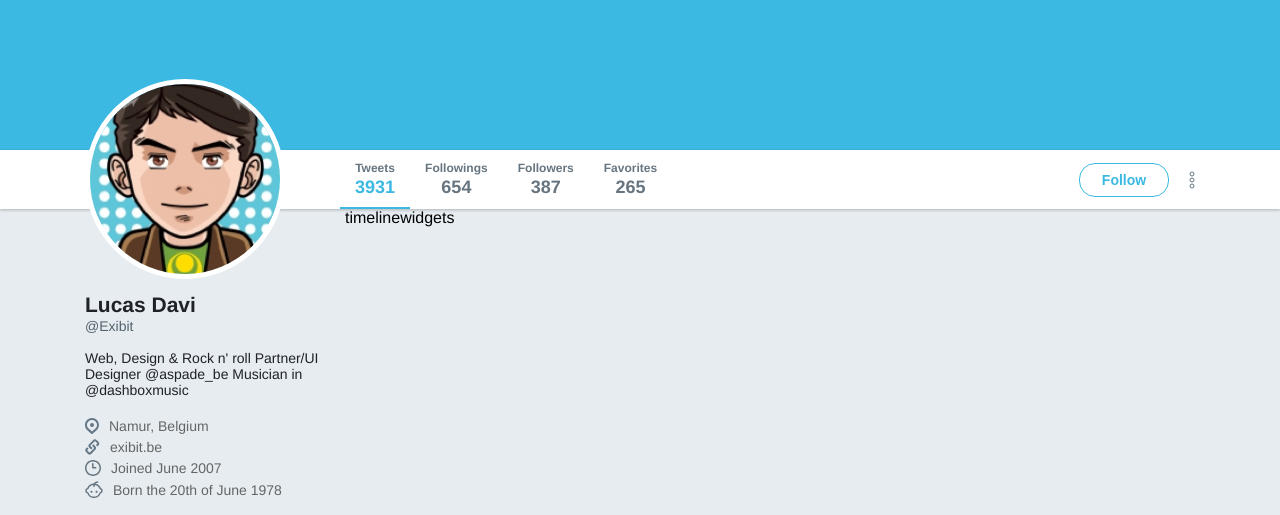
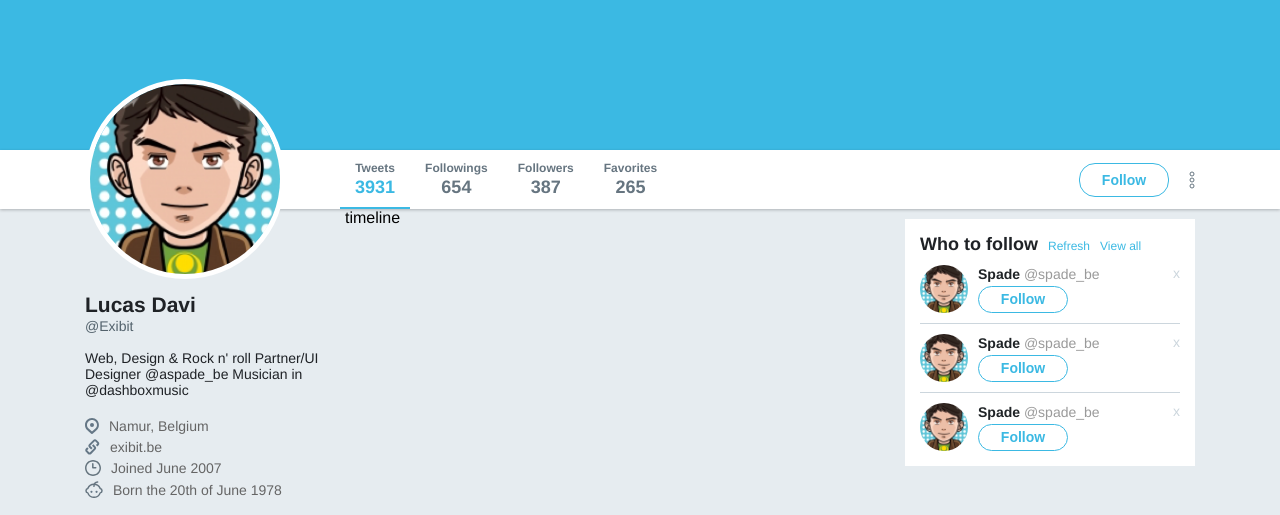
Before and after one commit to lucasdavisan/twitter-clone, a plain HTML site: page index.html in a window 1280 px wide. Shown: the part 276-791 px from the top of the page. Drawn offline with Linux system fonts and the light colour scheme.

Commit message:
Widgets.

```diff
--- a/index.html
+++ b/index.html
@@ -106,7 +106,46 @@
         timeline
       </section>
       <aside class="widgets">
-        widgets
+        <div class="widget follow">
+          <div class="title">
+            <strong>Who to follow</strong>
+            <a href="">Refresh</a>
+            <a href="">View all</a>
+          </div>
+
+          <ul>
+            <li>
+              <div class="profile">
+                <img src="/images/avatar.png" alt="Avatar">
+                <div class="info">
+                  <strong>Spade <span>@spade_be</span></strong>
+                  <button>Follow</button>
+                </div>
+              </div>
+              <a href="">x</a>
+            </li>
+            <li>
+              <div class="profile">
+                <img src="/images/avatar.png" alt="Avatar">
+                <div class="info">
+                  <strong>Spade <span>@spade_be</span></strong>
+                  <button>Follow</button>
+                </div>
+              </div>
+              <a href="">x</a>
+            </li>
+            <li>
+              <div class="profile">
+                <img src="/images/avatar.png" alt="Avatar">
+                <div class="info">
+                  <strong>Spade <span>@spade_be</span></strong>
+                  <button>Follow</button>
+                </div>
+              </div>
+              <a href="">x</a>
+            </li>
+          </ul>
+        </div>
       </aside>
     </div>
   </body>
--- a/style.css
+++ b/style.css
@@ -294,3 +294,117 @@ div.wrapper-content aside.profile .images ul li {
   flex: 1 0 auto;
   margin: 0 5px 5px 0;
 }
+
+div.wrapper-content .timeline {
+  flex: 1;
+}
+
+div.wrapper-content aside.widgets {
+  width: 290px;
+  margin-top: 10px;
+}
+
+div.wrapper-content aside.widgets .widget {
+  background: #fff;
+  padding: 15px;
+}
+
+div.wrapper-content aside.widgets .widget .title {
+  display: flex;
+  align-items: baseline;
+}
+
+div.wrapper-content aside.widgets .widget .title strong {
+  font-size: 18px;
+  color: #1f2226;
+}
+
+div.wrapper-content aside.widgets .widget .title a {
+  color: #3BB9E3;
+  font-size: 12px;
+  text-decoration: none;
+  position: relative;
+  padding-left: 10px;
+}
+
+div.wrapper-content aside.widgets .widget .title a::before {
+  content: "";
+  left: 2px;
+  height: 2px;
+  border-radius: 50%;
+  background-color: #222;
+  margin-left: 5px;
+  margin-left: 5px;
+  position: absolute;
+  left: 4px;
+  top: 6px;
+}
+
+div.wrapper-content aside.widgets .follow ul {
+  list-style: none;
+  margin-top: 10px;
+}
+
+div.wrapper-content aside.widgets .follow ul li {
+  display: flex;
+  justify-content: space-between;
+  border-bottom: 1px solid #ccd6dd;
+  padding-bottom: 10px;
+  margin-bottom: 10px;
+}
+
+div.wrapper-content aside.widgets .follow ul li:last-child {
+  margin-bottom: 0;
+  padding-bottom: 0;
+  border: 0;
+}
+div.wrapper-content aside.widgets .follow ul li .profile {
+  display: flex;
+  align-items: center;
+}
+
+div.wrapper-content aside.widgets .follow ul li .profile img {
+  width: 48px;
+  height: 48px;
+  border-radius: 50%;
+}
+
+div.wrapper-content aside.widgets .follow ul li .profile .info {
+  margin-left: 10px;
+  display: flex;
+  flex-direction: column;
+}
+
+div.wrapper-content aside.widgets .follow ul li .profile .info strong {
+  font-size: 14px;
+  color: #1f2326;
+}
+
+div.wrapper-content aside.widgets .follow ul li .profile .info span {
+  font-weight: normal;
+  color: #9a9a9a;
+}
+
+div.wrapper-content aside.widgets .follow ul li .profile .info button {
+  height: 27px;
+  margin-top: 4px;
+
+  display: flex;
+  align-items: center;
+  justify-content: center;
+
+  width: 90px;
+  font-weight: bold;
+  font-size: 14px;
+  color: #3BB9E3;
+  background: transparent;
+  border: 1px solid #3BB9E3;
+  border-radius: 16px;
+}
+
+div.wrapper-content aside.widgets .follow ul li > a {
+  color: #ccd6dd;
+  text-decoration: none;
+  font-size: 14px;
+
+}
```
